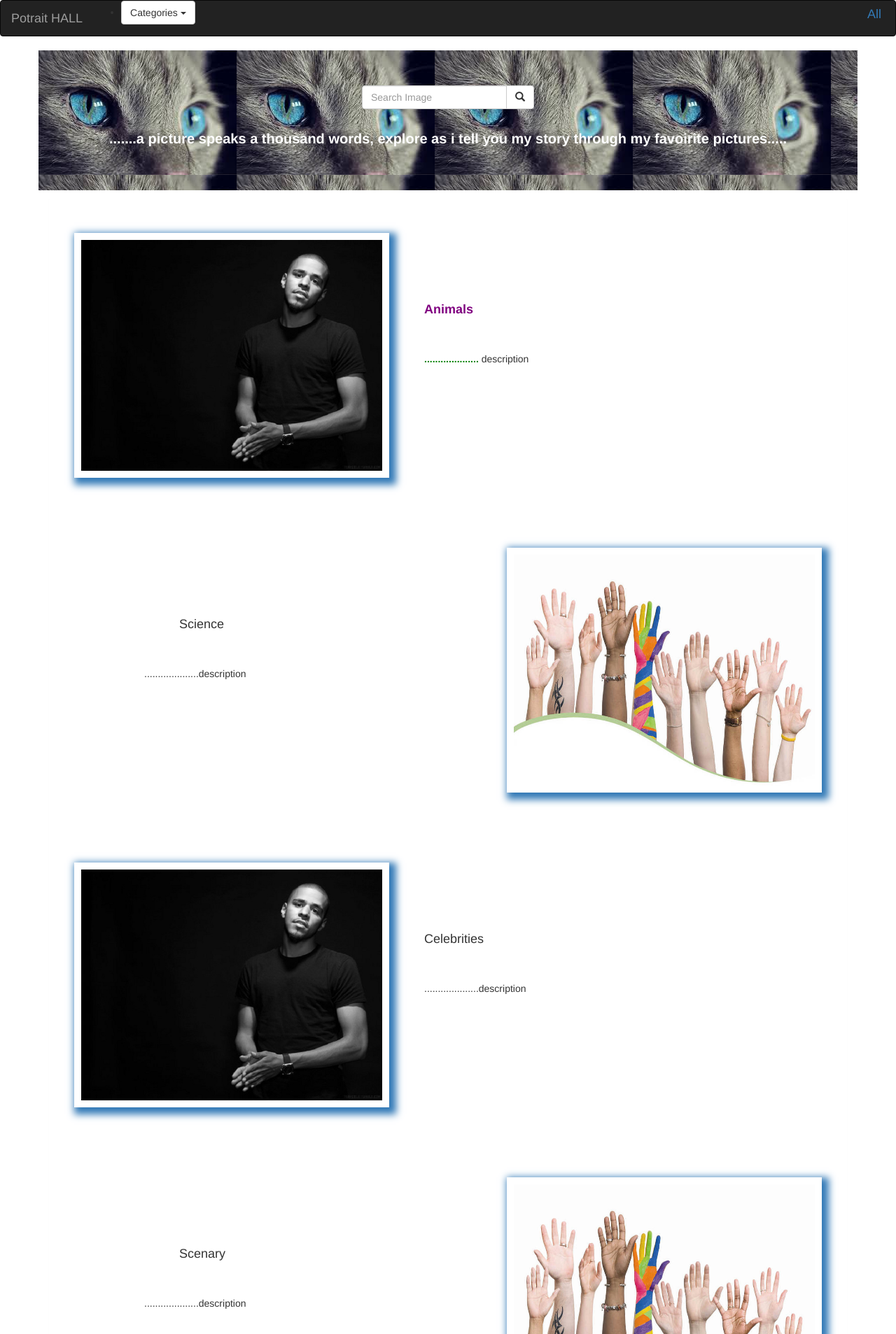
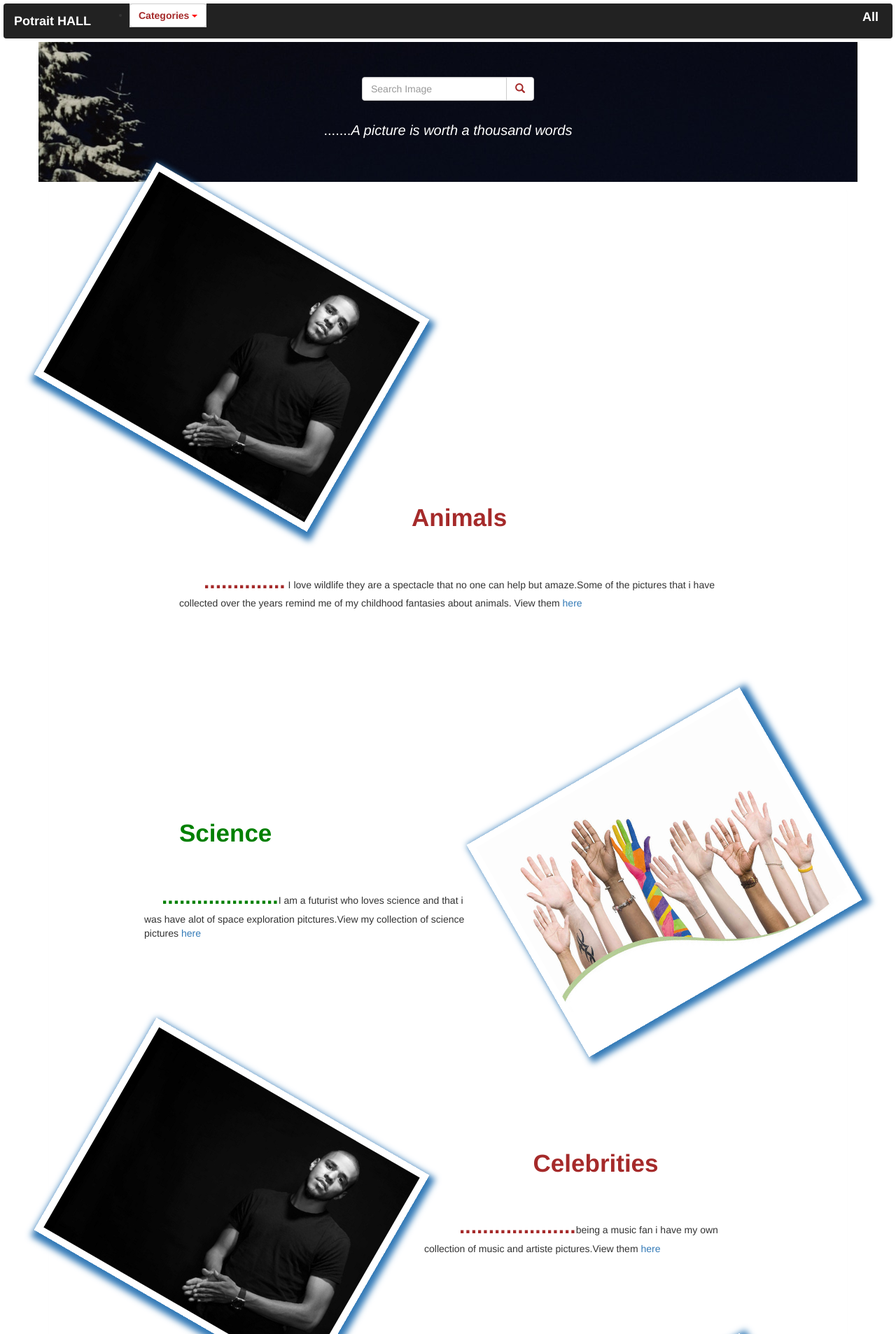
Before and after one commit to Kipngetich33/Potrait-HAll, a Django app: page / in a window 1280 px wide. Shown: the top 1907 px of the page at 70% size. Run offline with Django 3.2, Linux system fonts and the light colour scheme; some libraries are stand-ins or nearby versions.

Commit message:
add stylings to the categories template and all pics and the home

```diff
--- a/potraitHall/potrait/templates/all-pics/all_pics.html
+++ b/potraitHall/potrait/templates/all-pics/all_pics.html
@@ -14,10 +14,11 @@
   <div class="row" style="background-color:gainsboro;">
     {% for image in all_images%}
       <div class="col-xs-12 col-sm-12 col-md-12 col-lg-4 col-xl-4">
-          <h5 style="text-align: center;">{{image.name}}</h5>
+        <a href="{% url 'details' image.id %}"><h5 style="text-align: center;color:purple;font-weight: bolder;">{{image.name}}</h5></a>
         <a href="{% url 'details' image.id %}"><img src="{{image.image.url}}" alt="{{image.name}}" class="img-responsive" style="height:200px; width:300px; border:solid 10px white;">
         </a>
-        <a href="{% url 'details' image.id %}">Details</a>
       </div>
     {% endfor %}
+  </div>
+</div>
 {% endblock %}
--- a/potraitHall/potrait/templates/all-pics/home.html
+++ b/potraitHall/potrait/templates/all-pics/home.html
@@ -11,7 +11,7 @@
 {% block content %}
 {{block.super}}
 <div class="container">
-    <div class="row" style="background: url('/media/images/cat_FwPVUQw.jpg') ;height: 200px; text-align: center; margin-bottom:10px;">
+    <div class="row" style="background: url('/media/images/pines.jpg') ;height: 200px; text-align: center; margin-bottom:10px;">
         <div class="row">
             <!-- Adding a search form  -->
             <div class="col-xs-3 col-sm-3 col-md-4 col-lg-md-4 col-xl-md-4">
@@ -22,7 +22,7 @@
                     <div class="input-group">
                     <input type="text" class="form-control" placeholder="Search Image" name="image">
                     <div class="input-group-btn">
-                        <button class="btn btn-default" type="submit"><i class="glyphicon glyphicon-search"></i></button>
+                        <button class="btn btn-default" type="submit"><i class="glyphicon glyphicon-search" style="color: brown;"></i></button>
                     </div>
                     </div>
 
@@ -32,7 +32,7 @@
             </div>
         </div>
         <div class="row">
-            <p style="color:white; font-weight:bolder; margin:20px; font-size:20px;text-align: center;">.......a picture speaks a thousand words, explore as i tell you my story through my favoirite pictures..... </p>
+            <p style="color:white; margin:20px; font-size:20px;text-align: center;">.......<em>A picture is worth a thousand words</em> </p>
         </div>
     </div>
     <!-- panel-->
@@ -40,46 +40,72 @@
         <div class="row">
             <a href="{% url 'categories' 1 %}" >
                 <img src="/media/images/jcole.jpg" style="float:left;box-shadow: 5px 5px 10px 5px ;
-                border:solid 10px white; height: 350px; width:450px; margin:50px; ">
+                border:solid 10px white; height: 350px; width:450px; margin:50px;
+                -webkit-transform: rotate(30deg);
+                -moz-transform: rotate(30deg);
+                -o-transform: rotate(30deg);
+                -ms-transform: rotate(30deg);
+                transform: rotate(30deg);
+                 ">
             </a>
-        <div style="margin:150px;">
-            <h4 style="margin:50px; color:purple; font-weight: bolder;">Animals</h4>
+        <div style="margin:150px; margin-left:200px;">
+            <h4 style="margin:50px; color:brown; font-weight: bolder;font-size:35px;">&nbsp;&nbsp;&nbsp;&nbsp;&nbsp;&nbsp;&nbsp;&nbsp;&nbsp;&nbsp;&nbsp;&nbsp;&nbsp;&nbsp;&nbsp;&nbsp;&nbsp;&nbsp;&nbsp;&nbsp;&nbsp;&nbsp;&nbsp;&nbsp;&nbsp;&nbsp;&nbsp;&nbsp;&nbsp;Animals</h4>
             <p style="font: italics;">
-                <span style="color:green; font-weight: bolder;">....................</span>
-                description</p>
+                &nbsp;&nbsp;&nbsp;&nbsp;&nbsp;&nbsp;&nbsp;&nbsp; <span style="color:brown; font-size:30px; font-weight:bolder;">..............</span>
+
+                    I love wildlife they are a spectacle that no one can help but amaze.Some of the pictures that i have collected over the years remind me of my childhood fantasies about animals. View them <a href="{% url 'categories' 1%}">here</a>
+                </p>
         </div>
         </div>
 
         <div class="row">
             <a href="{% url 'categories' 2 %}" >
                 <img src="/media/images/hand.jpg" style="float:right;box-shadow: 5px 5px 10px 5px ;
-                border:solid 10px white; height: 350px; width:450px; margin:50px; ">
+                border:solid 10px white; height: 350px; width:450px; margin:50px;
+                -webkit-transform: rotate(-30deg);
+                -moz-transform: rotate(-30deg);
+                -o-transform: rotate(-30deg);
+                -ms-transform: rotate(-30deg);
+                transform: rotate(-30deg);
+                 ">
             </a>
         <div style="margin:150px;">
-            <h4 style="margin:50px;">Science</h4>
-            <p>....................description</p>
+            <h4 style="margin:50px; font-weight:bolder; color:green; font-size:35px;">Science</h4>
+            <p><span style="color:green; font-weight: bolder; font-size:30px;">&nbsp;&nbsp;&nbsp;....................</span>I am a futurist who loves science and that i was have alot of space exploration pitctures.View my collection of science pictures <a href="{% url 'categories' 2%}">here</a></p>
         </div>
         </div>
 
         <div class="row">
             <a href="{% url 'categories' 3 %}" >
                 <img src="/media/images/jcole.jpg" style="float:left;box-shadow: 5px 5px 10px 5px ;
-                border:solid 10px white; height: 350px; width:450px; margin:50px; ">
+                border:solid 10px white; height: 350px; width:450px; margin:50px;
+                -webkit-transform: rotate(30deg);
+                -moz-transform: rotate(30deg);
+                -o-transform: rotate(30deg);
+                -ms-transform: rotate(30deg);
+                transform: rotate(30deg);
+                 ">
             </a>
         <div style="margin:150px;">
-            <h4 style="margin:50px;">Celebrities</h4>
-            <p>....................description</p>
+            <h4 style="margin:50px;font-size:35px;font-weight: bolder;color:brown;">&nbsp;&nbsp;&nbsp;&nbsp;&nbsp;&nbsp;&nbsp;&nbsp;&nbsp;&nbsp;&nbsp;&nbsp;&nbsp;&nbsp;&nbsp;&nbsp;Celebrities</h4>
+            <p><span style="font-size:30px;font-weight: bolder;color:brown;">&nbsp;&nbsp;&nbsp;&nbsp;&nbsp;&nbsp;....................</span>being a music fan i have my own collection of music and artiste pictures.View them <a href="{% url 'categories' 3 %}">here</a></p>
         </div>
         </div>
 
         <div class="row">
             <a href="{% url 'categories' 4 %}" >
                 <img src="/media/images/hand.jpg" style="float:right;box-shadow: 5px 5px 10px 5px ;
-                border:solid 10px white; height: 350px; width:450px; margin:50px; ">
+                border:solid 10px white; height: 350px; width:450px; margin:50px;
+                -webkit-transform: rotate(-30deg);
+                -moz-transform: rotate(-30deg);
+                -o-transform: rotate(-30deg);
+                -ms-transform: rotate(-30deg);
+                transform: rotate(-30deg);
+                 ">
             </a>
         <div style="margin:150px;">
-            <h4 style="margin:50px;">Scenary</h4>
-            <p>....................description</p>
+            <h4 style="margin:50px;color:green; font-weight: bolder;font-size: 35px;">Scenary</h4>
+            <p><span style="color:green; font-size:30px; font-weight: bolder;">&nbsp;&nbsp;&nbsp;&nbsp;&nbsp;&nbsp;&nbsp;....................</span>i love hiking and scenary watching and here are just some of the most impressive scenary pictures or pictures of places i have visited and those i hope visit before i die.View them <a href="{% url 'categories' 4 %}">here</a></p>
         </div>
 
 </div>
--- a/potraitHall/potrait/templates/footer.html
+++ b/potraitHall/potrait/templates/footer.html
@@ -6,7 +6,7 @@
   <meta name="viewport" content="width=device-width, initial-scale=1">
 </head>
 <body>
-<div class="container-fluid" style="background-color:black;">
+<div class="container-fluid" style="background-color:black; margin-top:5px;">
     <h5>This is the footer</h5>
     <h6 style="color:white;">Images by:<br> Kipngetich Ngeno</h6>
     <br><br><br>
--- a/potraitHall/potrait/templates/navbar.html
+++ b/potraitHall/potrait/templates/navbar.html
@@ -6,37 +6,37 @@
   <meta name="viewport" content="width=device-width, initial-scale=1">
 </head>
 <body>
-<nav class="navbar navbar-inverse">
+<nav class="navbar navbar-inverse" style=" border: white; margin:5px;">
   <div class="container-fluid">
     <div class="navbar-header">
-      <a class="navbar-brand" href="{% url 'home' %}">Potrait HALL</a>
+      <a class="navbar-brand" href="{% url 'home' %}" style="color:white;font-weight: bolder;">Potrait HALL</a>
     </div>
     <div class="navbar-right">
-      <h4><a  href="{% url 'all' %}" style="margin:20px;">All</a></h4>
+      <h4><a  href="{% url 'all' %}" style="margin:20px;color: white; font-weight:bolder;">All</a></h4>
     </div>
 
       <div class="navbar-left ">
 
           <ul>
-            <li class="dropdown">
-              <a href="#" class="dropdown-toggle btn btn-default" data-toggle="dropdown" role="button" aria-expanded="false">Categories
-                        <span class="caret"></span>
+            <li class="dropdown" style="background-color: gainsboro;" >
+              <a href="#" class="dropdown-toggle btn btn-default" data-toggle="dropdown" role="button" aria-expanded="false" style="color:brown;font-weight:bold;">Categories
+                        <span class="caret" style="color:red;" ></span>
                     </a>
               <ul class="dropdown-menu" role="menu">
                 <li>
-                  <a href="{%url 'categories' 1 %}">Animals</a>
+                  <a href="{%url 'categories' 1 %}" style="color:brown;">Animals</a>
                 </li>
                 <li>
-                  <a href="{%url 'categories' 2 %}">Science</a>
+                  <a href="{%url 'categories' 2 %}" style="color:brown;">Science</a>
                 </li>
                 <li>
-                  <a href="{%url 'categories' 3 %}">Scenary</a>
+                  <a href="{%url 'categories' 3 %}" style="color:brown;">Scenary</a>
                 </li>
                 <li>
-                  <a href="{%url 'categories' 4%}">Celebrities</a>
+                  <a href="{%url 'categories' 4%}" style="color:brown;">Celebrities</a>
                 </li>
                 <li>
-                  <a href="{%url 'all' %}">All Images</a>
+                  <a href="{%url 'all' %}" style="color:brown;">All Images</a>
                 </li>
               </ul>
             </li>
--- a/potraitHall/potrait/views.py
+++ b/potraitHall/potrait/views.py
@@ -12,7 +12,22 @@ def home(request):
 
 def categories(request,category):
     category_images = Image.get_images_categories(category)
-    return render(request,'all-pics/category.html',{"images":category_images})
+
+    def determinine_category(category):
+        if category == '1':
+            return 'Animals'
+        elif category == '2':
+            return 'Science'
+        elif category == '3':
+            return 'Celebrities'
+        elif category == '4':
+            return 'Scenary'
+        else:
+            return 'All'
+
+    message =determinine_category(category)
+
+    return render(request,'all-pics/category.html',{"images":category_images,"message":message})
 
 def details(request,photo_id):
     requested_image = Image.objects.get(id= photo_id)
```
Also changed, not shown: categories.html (deleted, +0 -10 lines), potraitHall/potrait/models.py (+28 -3 lines), potraitHall/potrait/templates/all-pics/category.html (+5 -3 lines), potraitHall/potrait/tests.py (+11 -3 lines), potraitHall/media/images/pines.jpg (added).
